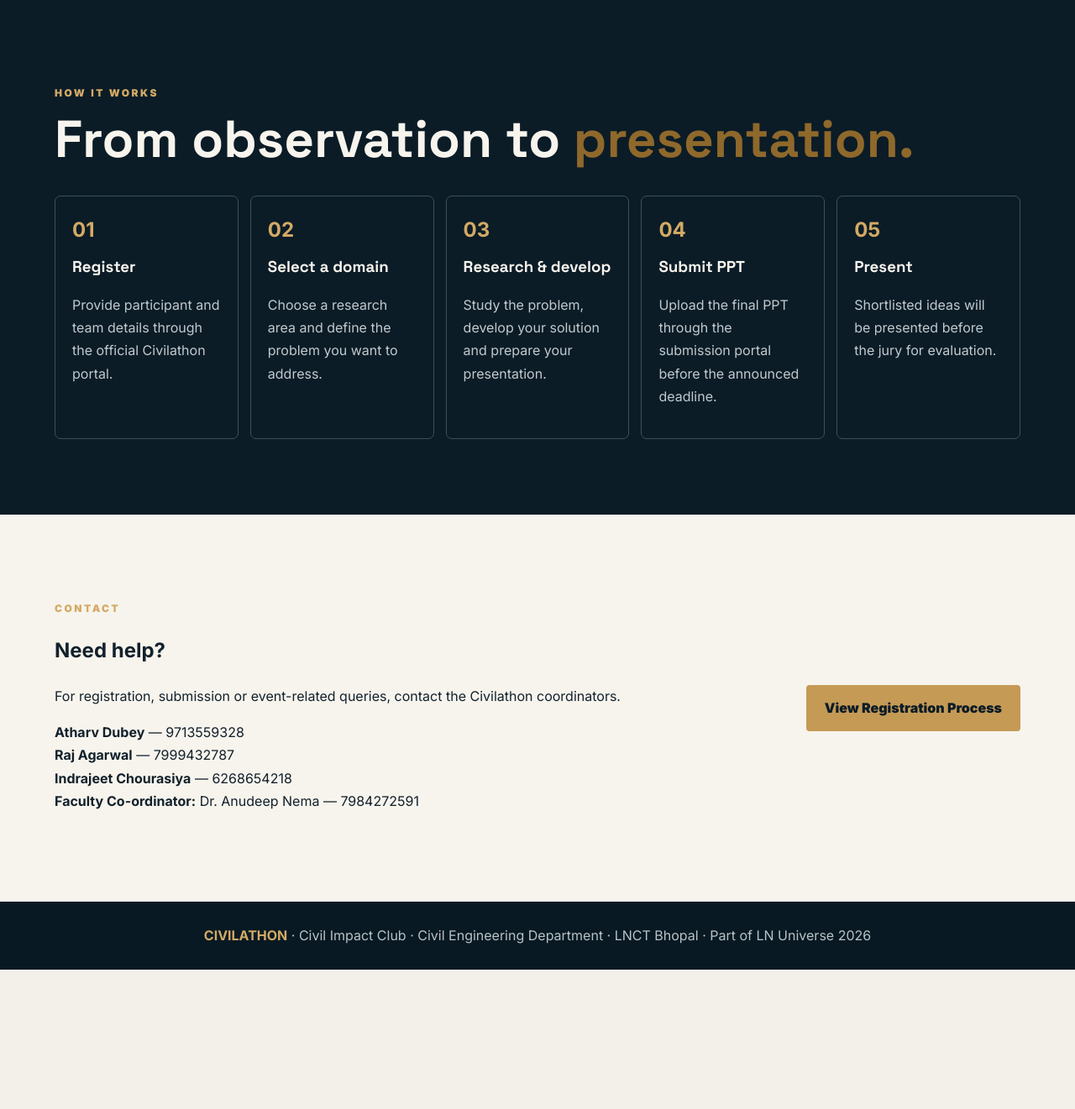
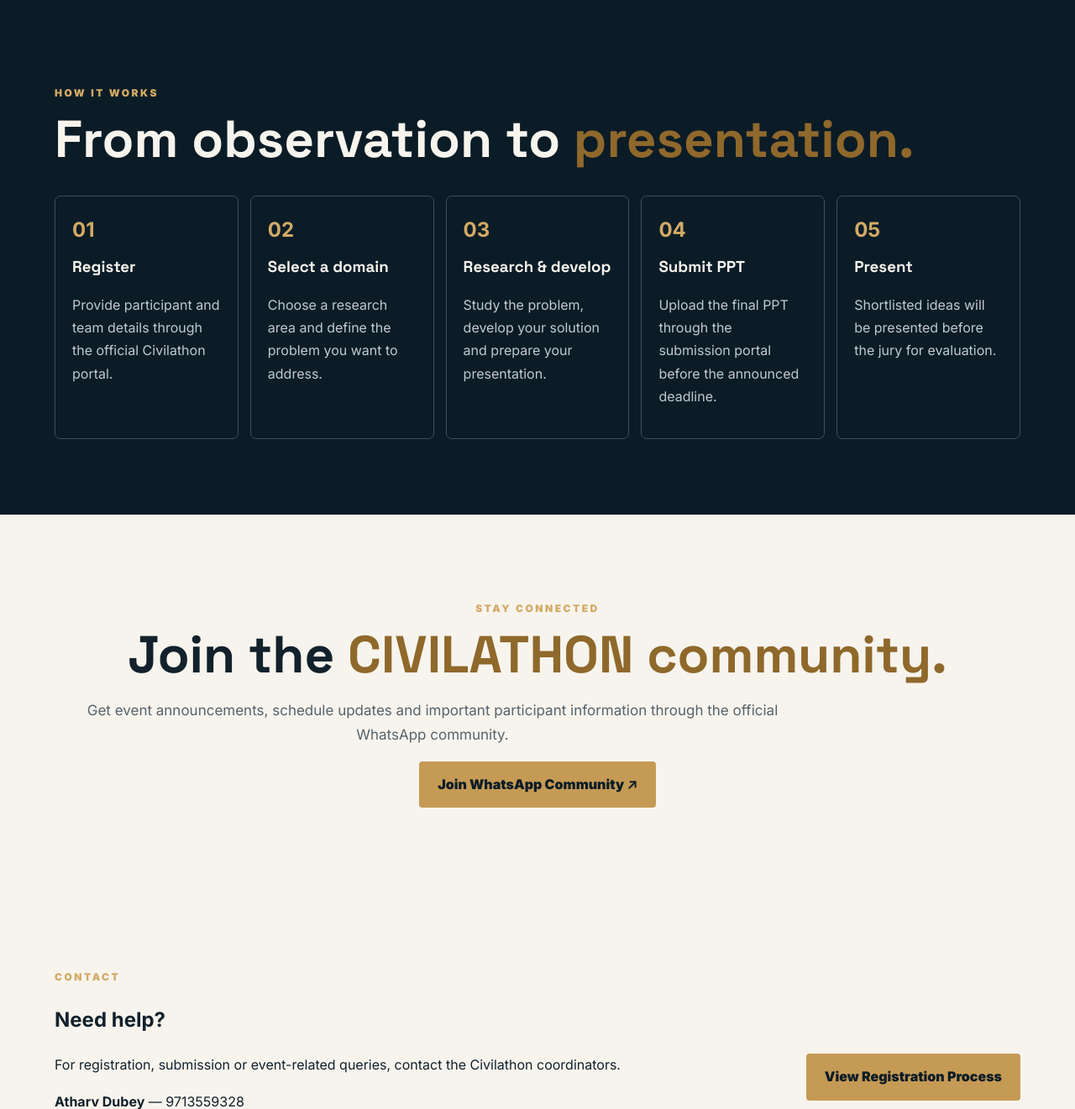
Before and after one commit to atharvdubey2609-debug/CIVILATHON2026, a Flask app: page / in a window 1280 px wide. Shown: the part 3039-4360 px from the top of the page at 84% size. Before the commit the page ends 4194 px from the top, so only its background shows below. Run offline with Flask 3, Linux system fonts and the light colour scheme.

Commit message:
Add CIVILATHON WhatsApp community link

```diff
--- a/templates/index.html
+++ b/templates/index.html
@@ -23,5 +23,11 @@
 <section class="dark section"><div class="wrap"><p class="eyebrow">WHY PARTICIPATE?</p><h2 class="title">Your idea can become the next <span>engineering solution.</span></h2><div class="feature-grid"><div><strong>Research-driven</strong><p>Build your proposal on observations, literature, data, existing practices and clearly identified gaps.</p></div><div><strong>Practical by design</strong><p>We value ideas that can realistically be implemented, tested, improved or scaled in the real world.</p></div><div><strong>Open to innovation</strong><p>Use civil engineering fundamentals with AI, GIS, IoT, automation, materials or other relevant technologies.</p></div><div><strong>Impact focused</strong><p>Think about safety, time, cost, sustainability, productivity, resilience and the people who benefit from your solution.</p></div></div></div></section>
 <section class="section wrap"><p class="eyebrow">RESEARCH AREAS</p><h2 class="title">Choose a direction. <span>Build your idea.</span></h2><p class="intro">The domains below are starting points, not restrictions. Participants may combine multiple disciplines or propose another real-world civil engineering problem if the idea has clear relevance and impact.</p><div class="domains"><span>Smart Construction & Management</span><span>Sustainable & Green Construction</span><span>Innovative Construction Materials</span><span>AI / ML & Automation</span><span>IoT & Smart Infrastructure</span><span>GIS, Surveying & Geospatial Technology</span><span>Transportation & Smart Mobility</span><span>Water Resources & Management</span><span>Smart Cities & Urban Infrastructure</span><span>Structural Engineering & Safety</span><span>Waste Management & Circular Construction</span><span>Any other real-world civil problem</span></div><a class="text-link" href="/domains">Explore all research areas →</a></section>
 <section class="dark section"><div class="wrap"><p class="eyebrow">HOW IT WORKS</p><h2 class="title">From observation to <span>presentation.</span></h2><div class="timeline"><div><b>01</b><h3>Register</h3><p>Provide participant and team details through the official Civilathon portal.</p></div><div><b>02</b><h3>Select a domain</h3><p>Choose a research area and define the problem you want to address.</p></div><div><b>03</b><h3>Research & develop</h3><p>Study the problem, develop your solution and prepare your presentation.</p></div><div><b>04</b><h3>Submit PPT</h3><p>Upload the final PPT through the submission portal before the announced deadline.</p></div><div><b>05</b><h3>Present</h3><p>Shortlisted ideas will be presented before the jury for evaluation.</p></div></div></div></section>
+<section class="section wrap" style="text-align:center;">
+  <p class="eyebrow">STAY CONNECTED</p>
+  <h2 class="title">Join the <span>CIVILATHON community.</span></h2>
+  <p class="intro">Get event announcements, schedule updates and important participant information through the official WhatsApp community.</p>
+  <a class="btn" href="https://chat.whatsapp.com/LeAYiAMDG8SARluqXZsMk0" target="_blank" rel="noopener noreferrer">Join WhatsApp Community ↗</a>
+</section>
 <section class="section wrap contact"><div><p class="eyebrow">CONTACT</p><h2>Need help?</h2><p>For registration, submission or event-related queries, contact the Civilathon coordinators.</p><p><b>Atharv Dubey</b> — 9713559328<br><b>Raj Agarwal</b> — 7999432787<br><b>Indrajeet Chourasiya</b> — 6268654218<br><b>Faculty Co-ordinator:</b> Dr. Anudeep Nema — 7984272591</p></div><a class="btn" href="/register">View Registration Process</a></section>
 <footer><strong>CIVILATHON</strong> · Civil Impact Club · Civil Engineering Department · LNCT Bhopal · Part of LN Universe 2026</footer><script src="{{url_for('static',filename='js/main.js')}}"></script></body></html>
```
